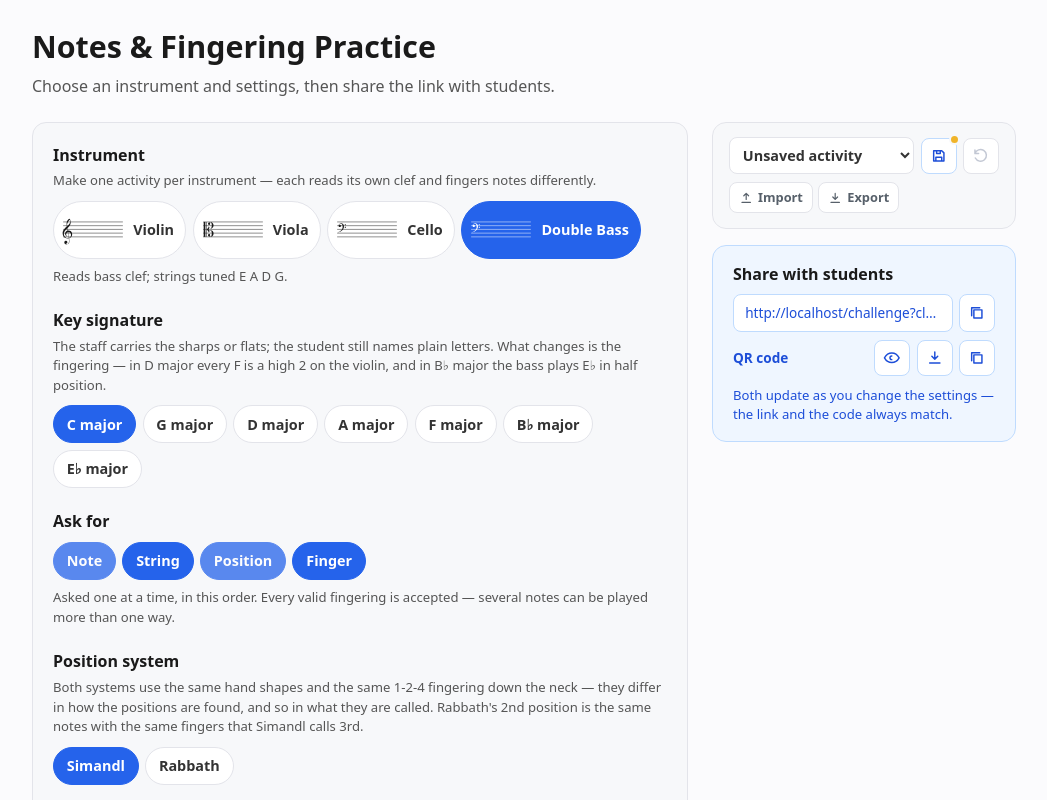
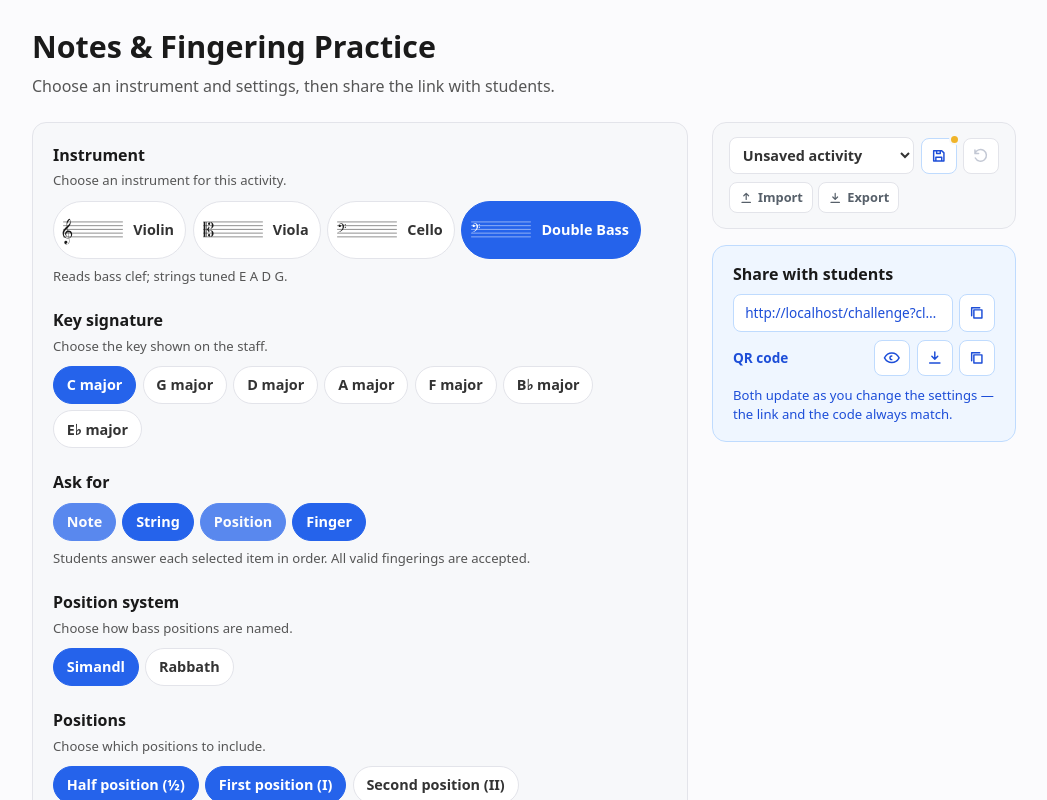
Before and after one commit to EdTech-a-thon/music-fingering, a SvelteKit app in the folder note-identification/: page / in a window 1280 px wide. Both pictures are taken after a click on the button "Double Bass". Shown: the top 800 px of the page, without its empty margins (116-1163 px from the left). Built offline with nearby package versions, Linux system fonts and the light colour scheme.

Commit message:
Tighten instructional copy

```diff
--- a/note-identification/src/lib/Exercise.svelte
+++ b/note-identification/src/lib/Exercise.svelte
@@ -321,14 +321,13 @@
 			<h2>Ready to start</h2>
 			<p class="gate-sub">
 				{#if settings.questionLimit > 0 && settings.timeLimitSec > 0}
-					{settings.questionLimit} questions or {formatDuration(settings.timeLimitSec)} — whichever comes
-					first.
+					{settings.questionLimit} questions or {formatDuration(settings.timeLimitSec)}, whichever
+					comes first.
 				{:else if settings.questionLimit > 0}
 					{settings.questionLimit} question{settings.questionLimit === 1 ? '' : 's'}.
 				{:else}
 					{formatDuration(settings.timeLimitSec)}.
 				{/if}
-				The clock and score start when you press Start.
 			</p>
 			<div class="staff-wrap muted">
 				<Staff
--- a/note-identification/src/routes/+page.svelte
+++ b/note-identification/src/routes/+page.svelte
@@ -376,9 +376,7 @@
 		<section class="panel settings" aria-label="Settings">
 			<fieldset>
 				<legend>Instrument</legend>
-				<p class="hint">
-					Make one activity per instrument — each reads its own clef and fingers notes differently.
-				</p>
+				<p class="hint">Choose an instrument for this activity.</p>
 				<div class="chips">
 					{#each ALL_INSTRUMENTS as choice (choice)}
 						<button
@@ -405,11 +403,7 @@
 
 			<fieldset>
 				<legend>Key signature</legend>
-				<p class="hint">
-					The staff carries the sharps or flats; the student still names plain letters. What changes
-					is the fingering — in D major every F is a high 2 on the violin, and in B♭ major the bass
-					plays E♭ in half position.
-				</p>
+				<p class="hint">Choose the key shown on the staff.</p>
 				<div class="chips">
 					{#each ALL_KEYS as choice (choice)}
 						<button
@@ -443,19 +437,14 @@
 					>
 				</div>
 				<p class="hint after">
-					Asked one at a time, in this order. Every valid fingering is accepted — several notes can
-					be played more than one way.
+					Students answer each selected item in order. All valid fingerings are accepted.
 				</p>
 			</fieldset>
 
 			{#if asksPosition(settings)}
 				<fieldset>
 					<legend>Position system</legend>
-					<p class="hint">
-						Both systems use the same hand shapes and the same 1-2-4 fingering down the neck — they
-						differ in how the positions are found, and so in what they are called. Rabbath's 2nd
-						position is the same notes with the same fingers that Simandl calls 3rd.
-					</p>
+					<p class="hint">Choose how bass positions are named.</p>
 					<div class="chips">
 						{#each ALL_POSITION_SYSTEMS as choice (choice)}
 							<button
@@ -470,10 +459,7 @@
 
 				<fieldset>
 					<legend>Positions</legend>
-					<p class="hint">
-						The bass hand spans less than the gap between its strings, so a scale needs more than
-						one position. Students are only asked for positions you enable here.
-					</p>
+					<p class="hint">Choose which positions to include.</p>
 					<div class="chips">
 						{#each SYSTEM_POSITIONS[settings.positionSystem] as id (id)}
 							<button
@@ -493,10 +479,7 @@
 
 			<fieldset>
 				<legend>Fingerings</legend>
-				<p class="hint">
-					Which fingers the student may be asked for, low to high. Switch off what you have not
-					taught yet — notes that need them are left out of the activity.
-				</p>
+				<p class="hint">Choose which fingerings to include.</p>
 				<div class="chips">
 					{#each FINGER_SETS[settings.instrument] as id (id)}
 						{#if id === 'open'}
@@ -529,8 +512,9 @@
 					}}
 				/>
 				<p class="hint after">
-					Limited to {limits.low}–{limits.high}, the notes reachable with the fingerings above.
-					{available} note{available === 1 ? '' : 's'} in this range can be played.
+					Available range: {limits.low}–{limits.high}. {available} playable note{available === 1
+						? ''
+						: 's'} selected.
 				</p>
 			</fieldset>
 
--- a/note-identification/src/routes/challenge/+page.svelte
+++ b/note-identification/src/routes/challenge/+page.svelte
@@ -9,8 +9,8 @@
 	const settings = $derived(settingsFromParams(page.url.searchParams));
 	const title = $derived(
 		asksFingering(settings)
-			? `${INSTRUMENT_NAMES[settings.instrument]} — Notes & Fingering`
-			: `${INSTRUMENT_NAMES[settings.instrument]} — Name the Note`
+			? `${INSTRUMENT_NAMES[settings.instrument]}: Notes & Fingering`
+			: `${INSTRUMENT_NAMES[settings.instrument]}: Name the Note`
 	);
 </script>
 
```
